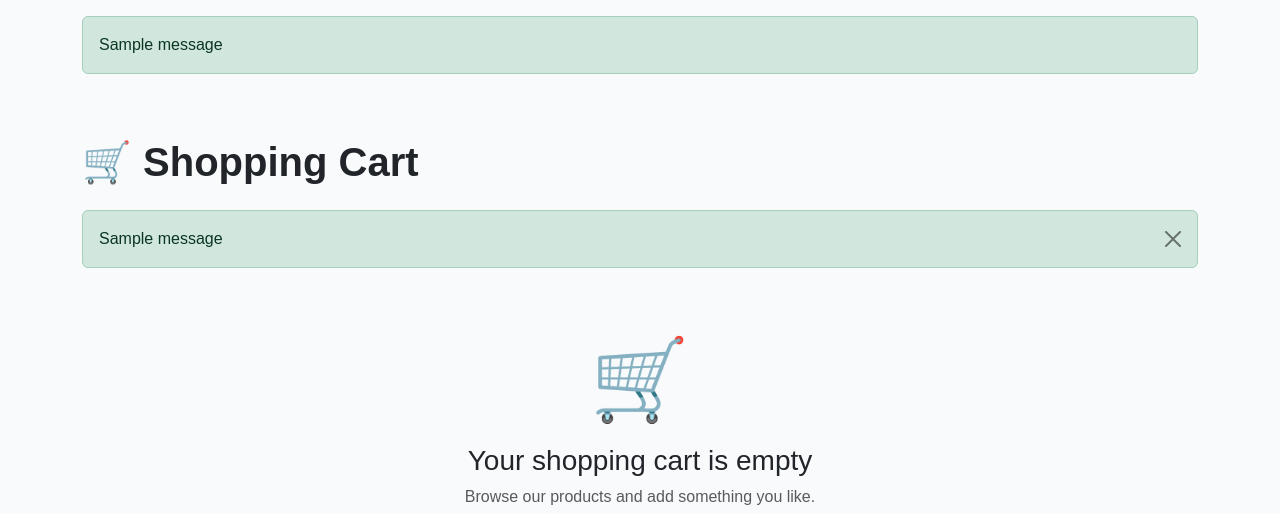
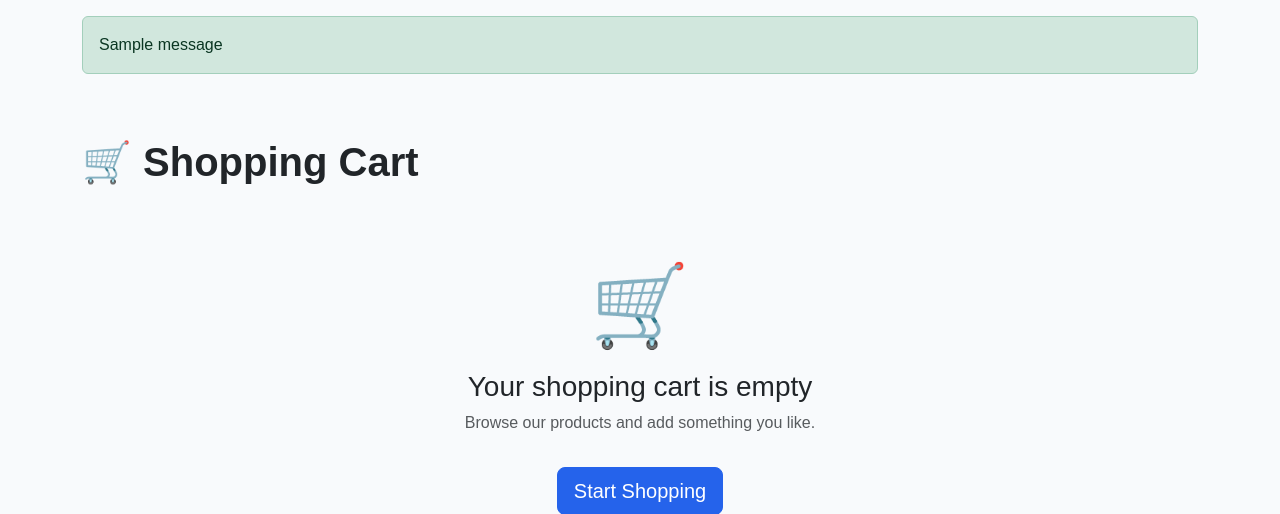
Before and after one commit to Himmatullah/code_alpha_Ecomerce, a Django app: page /cart/ in a window 1280 px wide. Shown: the part 60-574 px from the top of the page. Run offline with Django 5.2, Linux system fonts and the light colour scheme; tables that the repository leaves empty hold one stand-in row (values such as "Sample post"); one stand-in notice (Sample message) is shown.

Commit message:
Avoid duplicate shopping cart messages

```diff
--- a/cart/templates/cart/cart_detail.html
+++ b/cart/templates/cart/cart_detail.html
@@ -10,31 +10,6 @@
     <h1 class="fw-bold mb-4">
         🛒 Shopping Cart
     </h1>
-
-    {% if messages %}
-        {% for message in messages %}
-        <div class="alert
-            {% if message.tags == 'error' %}
-                alert-danger
-            {% elif message.tags == 'success' %}
-                alert-success
-            {% else %}
-                alert-info
-            {% endif %}
-            alert-dismissible fade show"
-            role="alert">
-
-            {{ message }}
-
-            <button
-                type="button"
-                class="btn-close"
-                data-bs-dismiss="alert"
-                aria-label="Close"
-            ></button>
-        </div>
-        {% endfor %}
-    {% endif %}
 
     {% if cart_items %}
 
```
